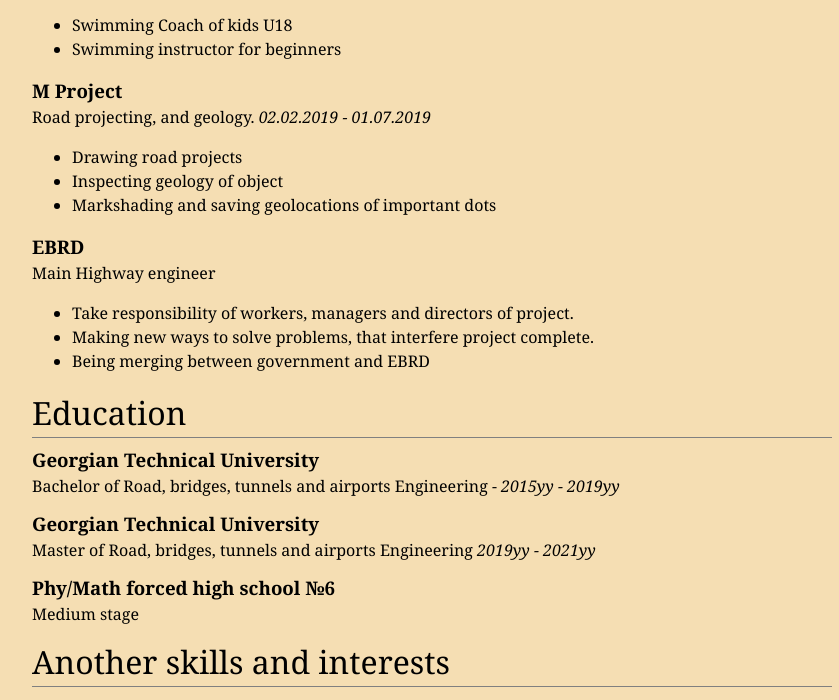
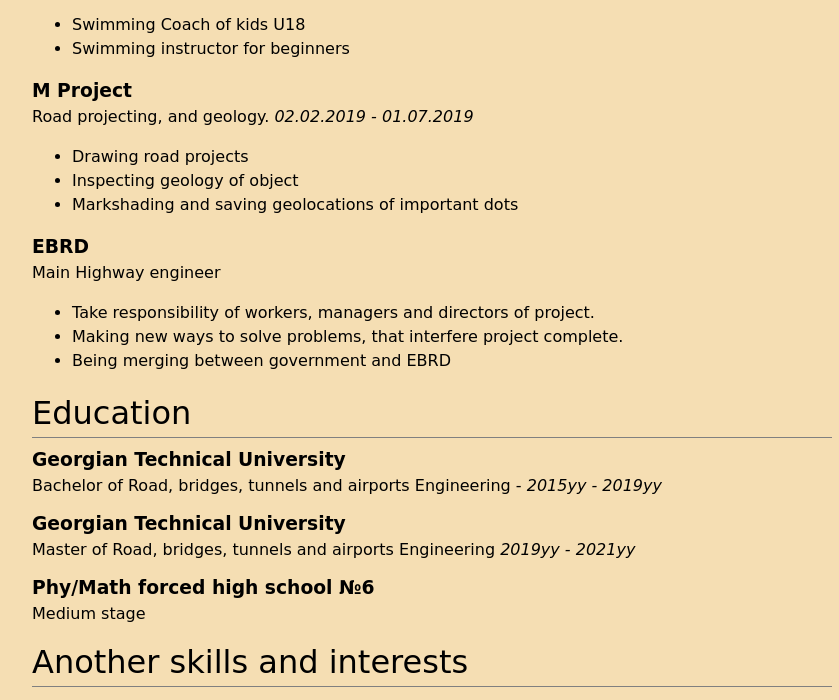
Before and after one commit to teffna/teffna.github.io, a plain HTML site: page index.html in a window 1280 px wide. Shown: the part 387-1087 px from the top of the page, without its empty margins (208-1047 px from the left). Drawn offline with Linux system fonts and the light colour scheme.

Commit message:
Update index.css

```diff
--- a/index.css
+++ b/index.css
@@ -1,6 +1,6 @@
 body {
   background-color:  wheat;
-  font-family: Georgia;
+  font-family: cursive;
   font-size: 16px;
   margin: 0 auto;   /* center content */
   max-width: 800px; /* limit width */
```
